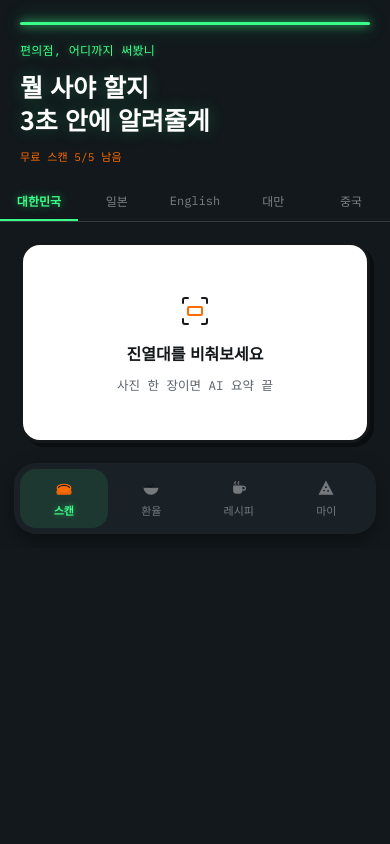
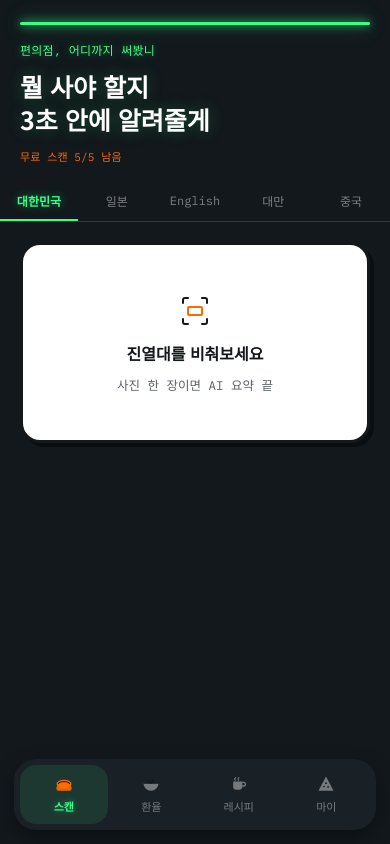
Before and after one commit to hjbbang0/easy-conbini-app, a React (Vite) app: page / in a window 390 px wide. Built offline with nearby package versions, Linux system fonts and the light colour scheme.

Commit message:
pin bottom nav to true screen bottom on mobile

```diff
--- a/src/index.css
+++ b/src/index.css
@@ -93,6 +93,20 @@ button:active {
     border-radius: 0;
     border: none;
     box-shadow: none;
+  }
+
+  /* 콘텐츠 길이와 상관없이 하단 탭바는 항상 화면 진짜 바닥에 고정 */
+  .bottom-nav {
+    position: fixed;
+    left: 0;
+    right: 0;
+    bottom: 0;
+    z-index: 20;
+  }
+
+  /* 고정된 하단 탭바에 마지막 콘텐츠가 가려지지 않도록 여백 확보 */
+  .main-scroll {
+    padding-bottom: 100px;
   }
 }
 
```
